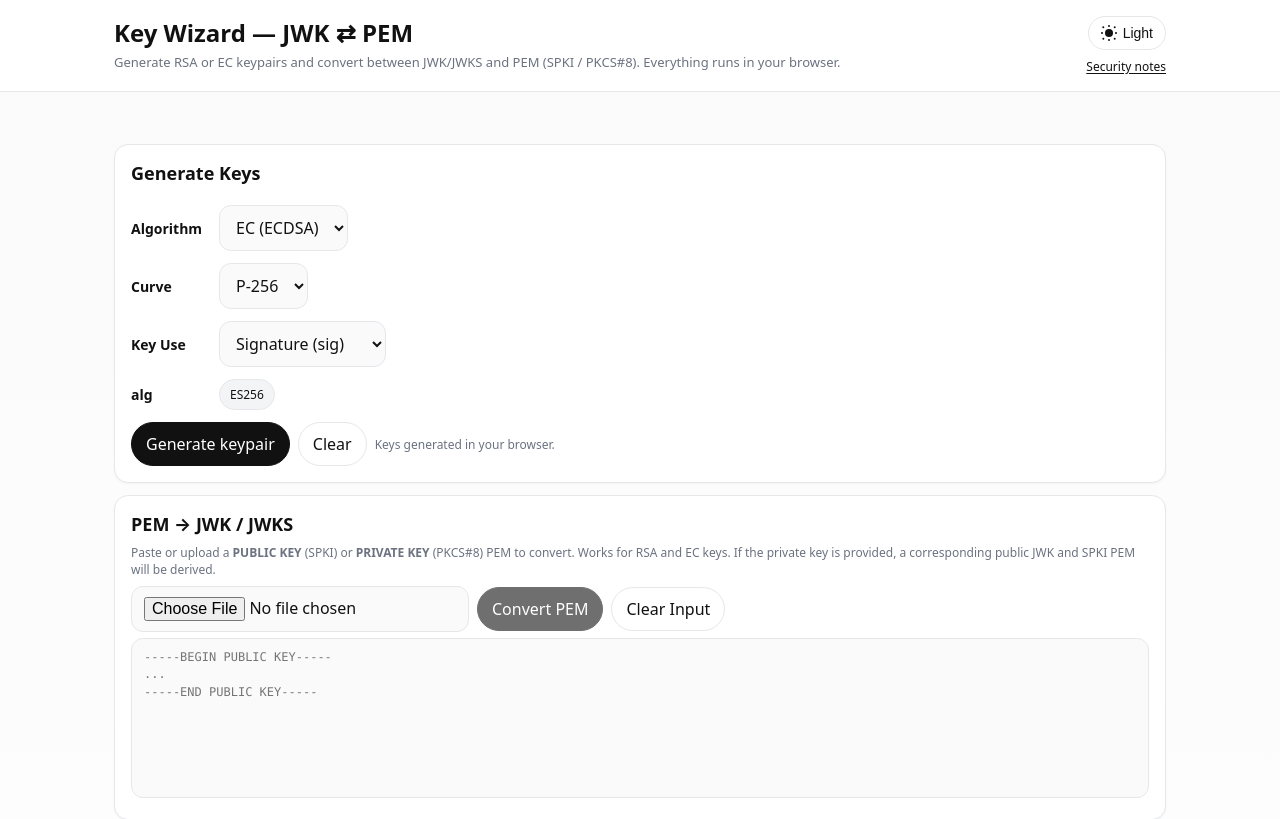
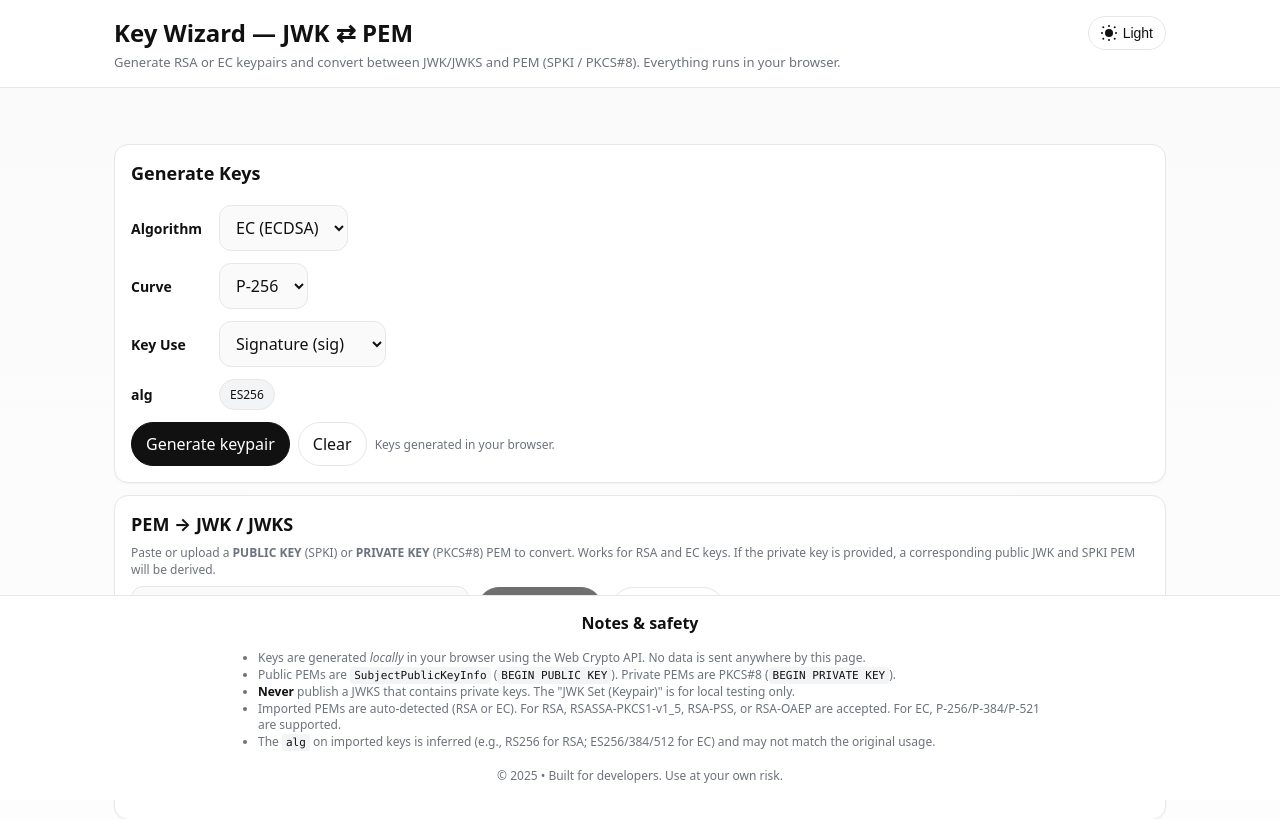
Before and after one commit to tsif/crypto-forge, a React (Create React App) app: page / in a window 1280 px wide. Shown: the top 819 px of the page. Built offline with nearby package versions, Linux system fonts and the light colour scheme.

Commit message:
[fix] added footer

```diff
--- a/src/App.css
+++ b/src/App.css
@@ -42,6 +42,13 @@ body {
   transition: background 0.3s ease, color 0.3s ease;
   min-height: 100vh;
   padding-top: 120px; /* Space for fixed navbar */
+  padding-bottom: 200px; /* Space for fixed footer on desktop */
+}
+
+@media (max-width: 768px) {
+  body {
+    padding-bottom: 0; /* No fixed footer on mobile */
+  }
 }
 
 .container {
@@ -322,6 +329,15 @@ code {
   flex-shrink: 0;
 }
 
+/* Responsive visibility classes */
+.desktop-only {
+  display: block;
+}
+
+.mobile-only {
+  display: none;
+}
+
 @media (max-width: 768px) {
   body {
     padding-top: 140px; /* More space on mobile */
@@ -339,6 +355,76 @@ code {
     justify-content: space-between;
     align-items: center;
   }
+
+  .desktop-only {
+    display: none !important;
+  }
+
+  .mobile-only {
+    display: block;
+  }
+}
+
+/* Fixed Security Footer (Desktop Only) */
+.security-footer {
+  position: fixed;
+  bottom: 0;
+  left: 0;
+  right: 0;
+  background: var(--card);
+  border-top: 1px solid var(--line);
+  z-index: 1000;
+  transition: background 0.3s ease, border-color 0.3s ease;
+  backdrop-filter: blur(10px);
+}
+
+.security-content {
+  padding: 16px 24px;
+  display: flex;
+  flex-direction: column;
+  gap: 8px;
+  align-items: center;
+}
+
+.security-footer-copyright {
+  font-size: 12px;
+  color: #6b7280;
+  text-align: center;
+  margin-top: 8px;
+}
+
+.security-content h3 {
+  font-size: 16px;
+  margin: 0 0 8px;
+  text-align: center;
+}
+
+.security-list {
+  list-style: disc;
+  padding-left: 18px;
+  margin: 0;
+  font-size: 12px;
+  color: var(--muted);
+  line-height: 1.4;
+  max-width: 800px;
+  text-align: justify;
+}
+
+.security-list li {
+  margin: 0;
+  padding: 0;
+}
+
+.security-list code {
+  font-size: 11px;
+}
+
+.security-list strong {
+  color: var(--ink);
+}
+
+.security-list em {
+  font-style: italic;
 }
 
 /* Theme toggle button */
--- a/src/App.js
+++ b/src/App.js
@@ -270,7 +270,7 @@ function App() {
           </div>
           <div className="nav-actions">
             <ThemeToggle theme={theme} toggleTheme={toggleTheme} />
-            <a className="muted link" href="#notes">Security notes</a>
+            <a className="muted link mobile-only" href="#notes">Security notes</a>
           </div>
         </div>
       </nav>
@@ -347,7 +347,7 @@ function App() {
 
       <KeyValidator />
 
-      <section id="notes" className="stack" style={{ marginTop: '8px' }}>
+      <section id="notes" className="stack mobile-only" style={{ marginTop: '8px' }}>
         <h2>Notes & safety</h2>
         <ul className="muted" style={{ paddingLeft: '18px', margin: 0 }}>
           <li>Keys are generated <em>locally</em> in your browser using the Web Crypto API. No data is sent anywhere by this page.</li>
@@ -362,6 +362,22 @@ function App() {
           © {new Date().getFullYear()} • Built for developers. Use at your own risk.
         </div>
       </div>
+
+      <footer className="security-footer desktop-only">
+        <div className="security-content">
+          <h3>Notes & safety</h3>
+          <ul className="security-list">
+            <li>Keys are generated <em>locally</em> in your browser using the Web Crypto API. No data is sent anywhere by this page.</li>
+            <li>Public PEMs are <code>SubjectPublicKeyInfo</code> (<code>BEGIN PUBLIC KEY</code>). Private PEMs are PKCS#8 (<code>BEGIN PRIVATE KEY</code>).</li>
+            <li><strong>Never</strong> publish a JWKS that contains private keys. The "JWK Set (Keypair)" is for local testing only.</li>
+            <li>Imported PEMs are auto-detected (RSA or EC). For RSA, RSASSA-PKCS1-v1_5, RSA-PSS, or RSA-OAEP are accepted. For EC, P‑256/P‑384/P‑521 are supported.</li>
+            <li>The <code>alg</code> on imported keys is inferred (e.g., RS256 for RSA; ES256/384/512 for EC) and may not match the original usage.</li>
+          </ul>
+          <div className="security-footer-copyright">
+            © {new Date().getFullYear()} • Built for developers. Use at your own risk.
+          </div>
+        </div>
+      </footer>
     </>
   );
 }
```
